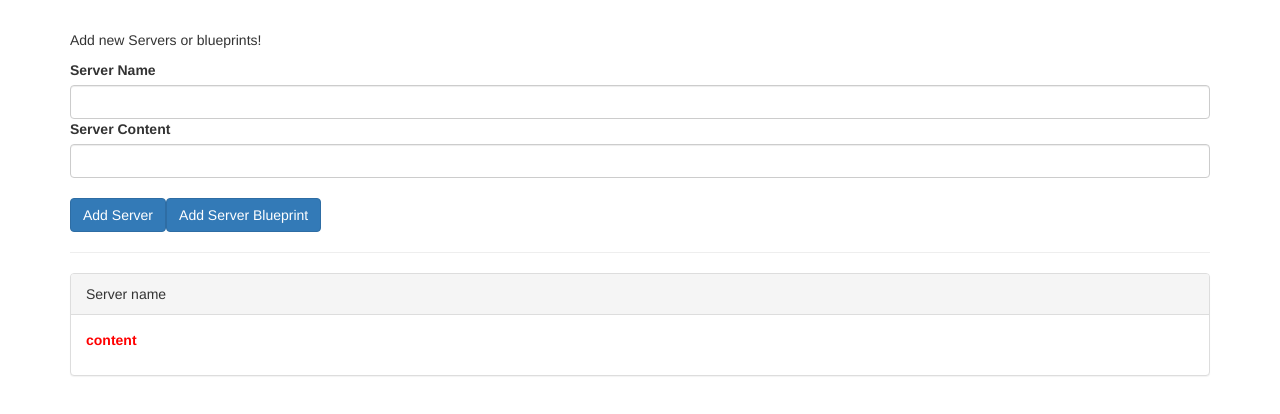
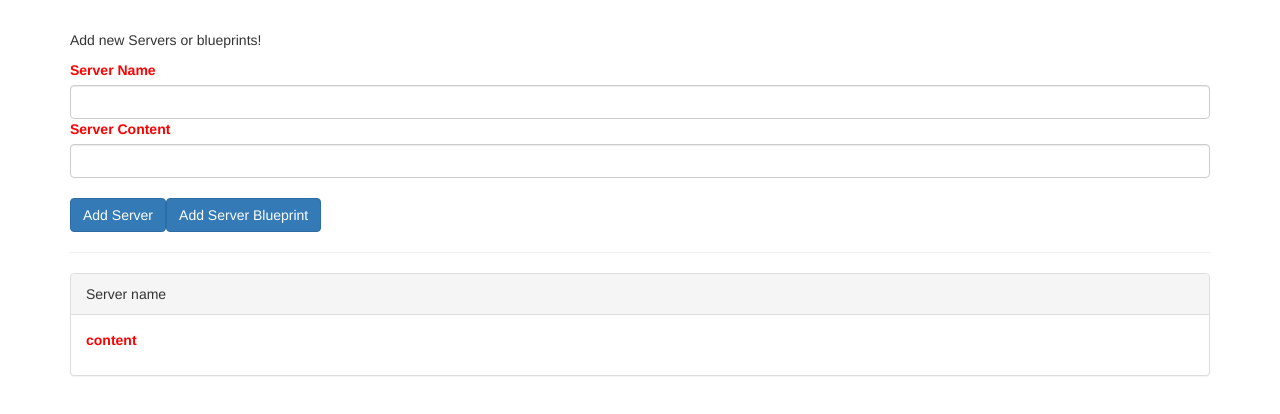
Before and after one commit to sandlex/angular-playground, an Angular app: page / in a window 1280 px wide. Shown: the top 414 px of the page. Built offline with nearby package versions, Linux system fonts and the light colour scheme.

Commit message:
View incapsulation

```diff
--- a/src/app/server-element/server-element.component.css
+++ b/src/app/server-element/server-element.component.css
@@ -0,0 +1,3 @@
+label {
+  color: red;
+}
--- a/src/app/server-element/server-element.component.ts
+++ b/src/app/server-element/server-element.component.ts
@@ -1,9 +1,10 @@
-import {Component, Input, OnInit} from '@angular/core';
+import {Component, Input, OnInit, ViewEncapsulation} from '@angular/core';
 
 @Component({
   selector: 'app-server-element',
   templateUrl: './server-element.component.html',
-  styleUrls: ['./server-element.component.css']
+  styleUrls: ['./server-element.component.css'],
+  encapsulation: ViewEncapsulation.None
 })
 export class ServerElementComponent implements OnInit {
 
```
